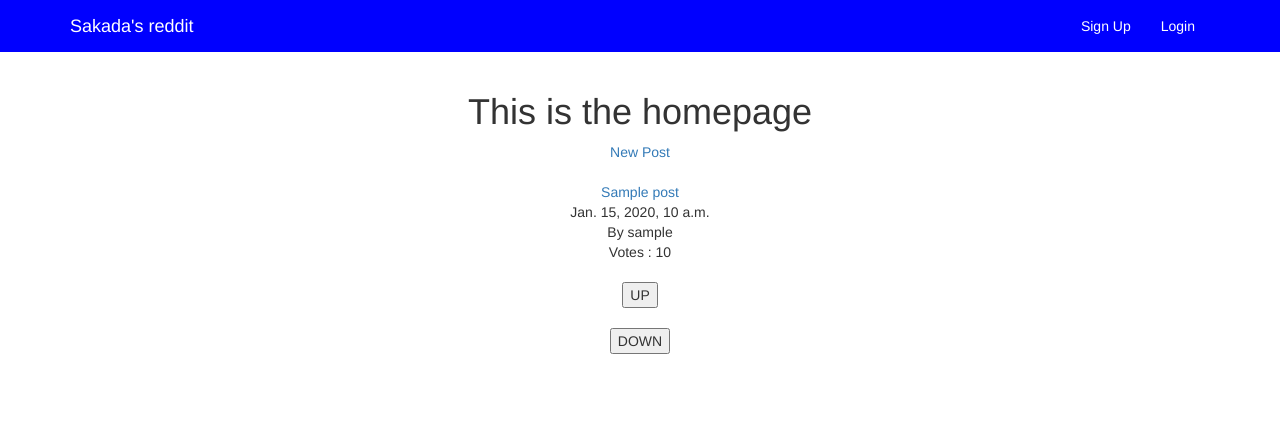
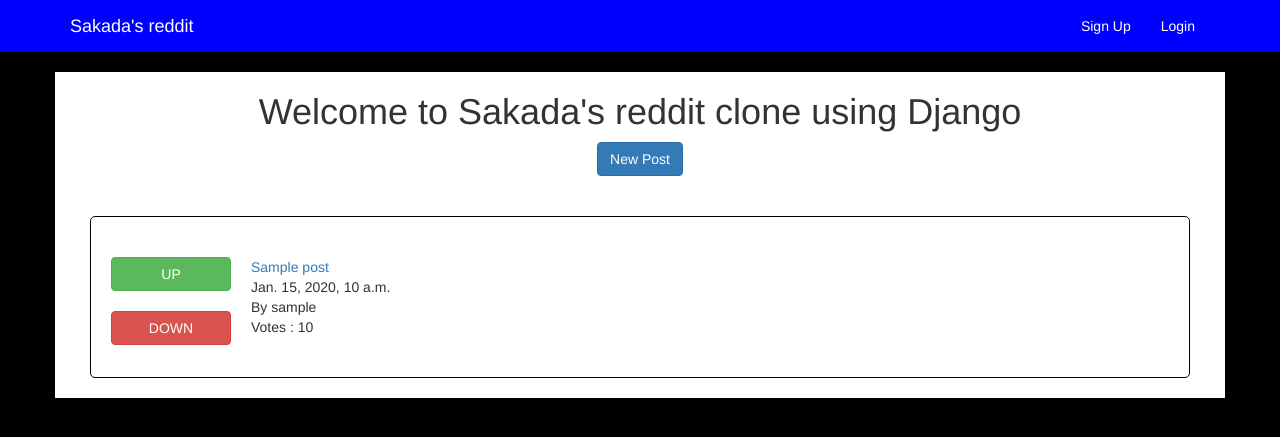
Before and after one commit to PetitPandaRoux/reddit_clone, a Django app: page / in a window 1280 px wide. Shown: the top 437 px of the page. Run offline with Django 3.2, Linux system fonts and the light colour scheme; tables that the repository leaves empty hold one stand-in row (values such as "Sample post"); some libraries are stand-ins or nearby versions.

Commit message:
added simple styling to homepage

```diff
--- a/posts/templates/posts/home.html
+++ b/posts/templates/posts/home.html
@@ -1,25 +1,33 @@
 {% extends 'base.html'%}
 
 {% block content %}
-<h1>This is the homepage</h1>
-<a href="{% url 'posts:create' %}">New Post</a>
+<h1>Welcome to Sakada's reddit clone using Django</h1>
+<a href="{% url 'posts:create' %}" class="btn btn-primary">New Post</a>
 <br/>
 <br/>
 
 {% for post in posts.all %}
-  <a href="{{ post.url }}"><div>{{post.title}}</div></a>
-  <div>{{post.pub_date}}</div>
-  <div>By {{post.author.username}}</div>
-  <div>Votes : {{post.votes_total}}</div>
-  <form method="POST" action="{% url 'posts:upvote' post.id %}">
-    {% csrf_token %}
-    <br>
-    <input type="submit" value="UP">
-  </form>
-  <form method="POST" action="{% url 'posts:downvote' post.id %}">
-    {% csrf_token %}
-    <br>
-    <input type="submit" value="DOWN">
-  </form>
+<div class="post">
+  <div class="post_elements">
+    <div class="votes">
+      <form method="POST" action="{% url 'posts:upvote' post.id %}" >
+          {% csrf_token %}
+          <br>
+          <input type="submit" value="UP" class="btn btn-success" style="width:120px;">
+        </form>
+        <form method="POST" action="{% url 'posts:downvote' post.id %}">
+          {% csrf_token %}
+          <br>
+          <input type="submit" value="DOWN" class="btn btn-danger" style="width:120px;">
+        </form>
+    </div>
+    <div class="post_content">
+      <a href="{{ post.url }}"><div>{{post.title}}</div></a>
+      <div>{{post.pub_date}}</div>
+      <div>By {{post.author.username}}</div>
+      <div>Votes : {{post.votes_total}}</div>
+    </div>
+  </div>
+</div>
 {% endfor %}
 {% endblock %}
--- /dev/null
+++ b/static/posts/style.css
@@ -0,0 +1,3 @@
+body{
+  background-color: black;
+}
--- a/templates/base.html
+++ b/templates/base.html
@@ -5,10 +5,14 @@
     <meta http-equiv="X-UA-Compatible" content="IE=edge">
     <meta name="viewport" content="width=device-width, initial-scale=1">
     <!-- The above 3 meta tags *must* come first in the head; any other head content must come *after* these tags -->
-    <title>Sakada's Blog</title>
+    <title>Reddit_clone</title>
 
     <!-- Bootstrap -->
     <link rel="stylesheet" href="https://maxcdn.bootstrapcdn.com/bootstrap/3.3.7/css/bootstrap.min.css" integrity="sha384-BVYiiSIFeK1dGmJRAkycuHAHRg32OmUcww7on3RYdg4Va+PmSTsz/K68vbdEjh4u" crossorigin="anonymous">
+
+      {% load static %}
+      <link rel="stylesheet" type="text/css" href="{% static 'posts/style.css' %}">
+
     <style>
       .navbar-default {
         background-color: blue !important ;
@@ -30,6 +34,34 @@
          text-align: center;
          margin:0 auto;
        }
+
+       .post {
+        background-color:;
+        border:solid 1px black;
+        border-radius:5px;
+        margin:20px;
+        display:flex;
+        flex-direction: column;
+        align-items: flex-start;
+        padding:20px;
+      }
+
+      .post_elements{
+        display:flex;
+        flex-direction: row;
+        width:100%;
+      }
+
+      .vote{
+        flex:1;
+      }
+
+      .post_content{
+        flex:7;
+        text-align: left;
+        padding:20px;
+
+      }
     </style>
   </head>
   <body>
```
Also changed, not shown: accounts/templates/accounts/login.html (+5 -4 lines), accounts/templates/accounts/signup.html (+10 -5 lines), posts/templates/posts/create.html (+6 -3 lines).
